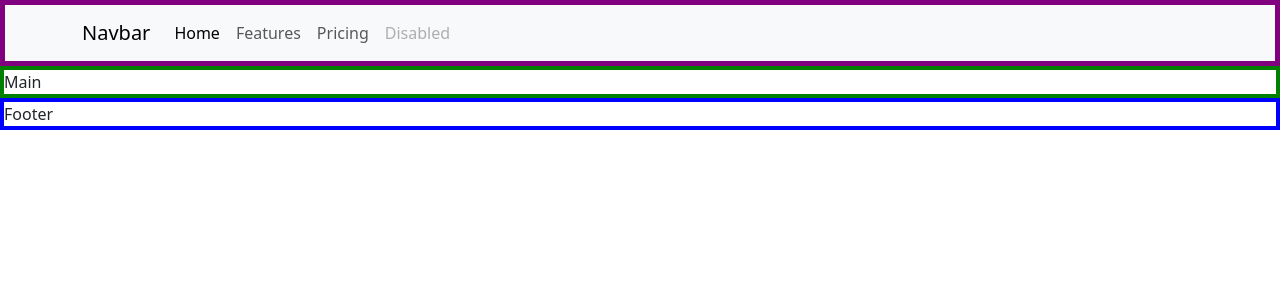
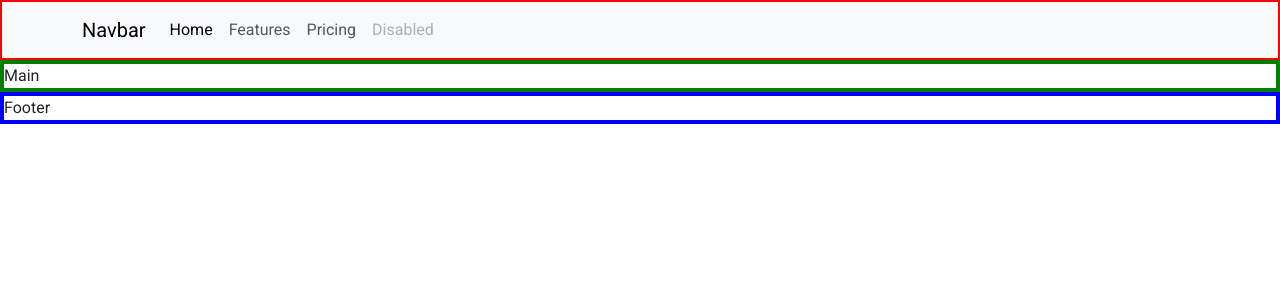
Before and after one commit to rbahena/bicamedic, an Angular app: page / in a window 1280 px wide. Shown: the top 300 px of the page. Built offline with nearby package versions, Linux system fonts and the light colour scheme.

Commit message:
Agregar google font roboto al proyecto

```diff
--- a/src/index.html
+++ b/src/index.html
@@ -6,6 +6,9 @@
     <base href="/" />
     <meta name="viewport" content="width=device-width, initial-scale=1" />
     <link rel="icon" type="image/x-icon" href="favicon.ico" />
+    <link rel="preconnect" href="https://fonts.googleapis.com" />
+    <link rel="preconnect" href="https://fonts.gstatic.com" crossorigin />
+    <link href="https://fonts.googleapis.com/css2?family=Roboto:wght@400;500&display=swap" rel="stylesheet"/>
   </head>
   <body>
     <app-root></app-root>
--- a/src/styles.css
+++ b/src/styles.css
@@ -1,6 +1,16 @@
 /* You can add global styles to this file, and also import other style files */
 .testBorder {
+  border-style: solid;
+  border-width: 2px;
+  border-color: red;
+}
+
+.testBorder1 {
     border-style: solid;
-    border-width: 5px;
-    border-color: purple;
+    border-width: 2px;
+    border-color: green;
+  }
+
+body {
+  font-family: "Roboto", sans-serif;
 }
```
